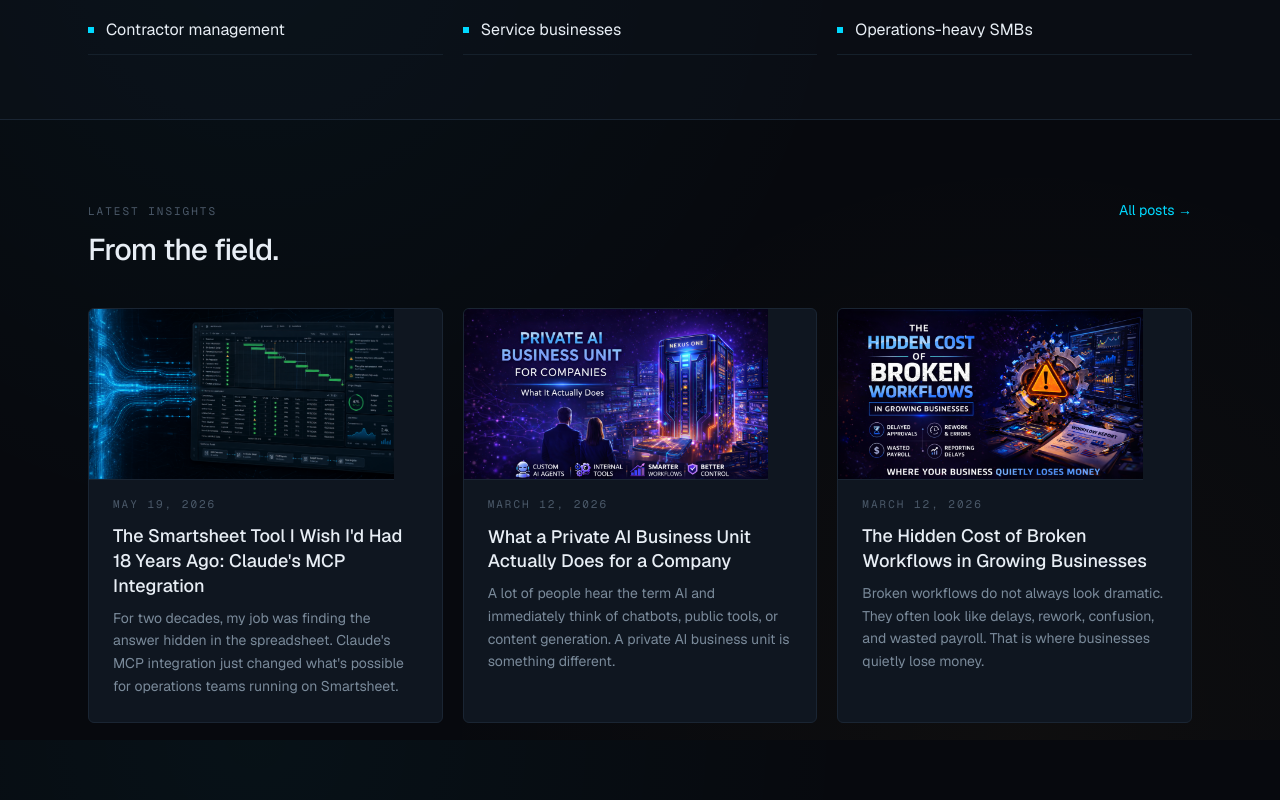
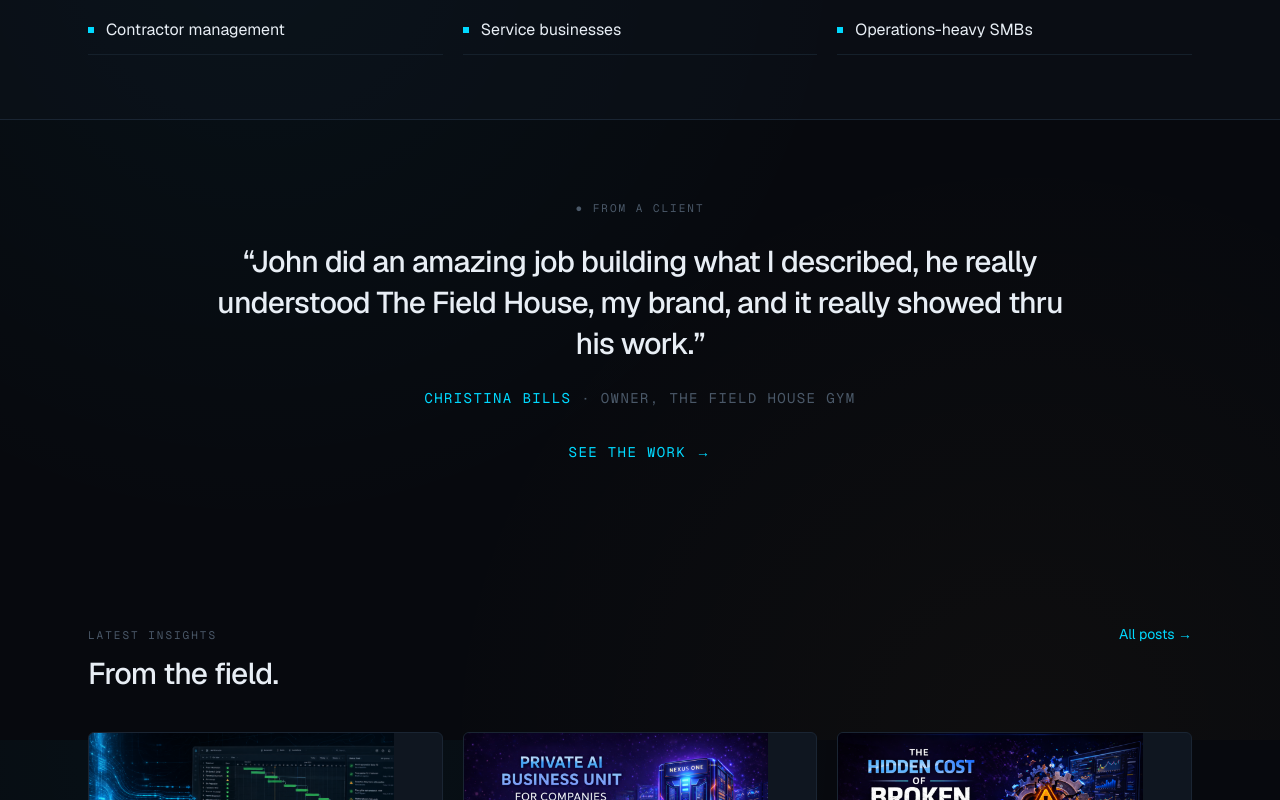
Before and after one commit to tomorrowstechaisolutions-gif/tomorrowstechai-site, a Next.js app: page / in a window 1280 px wide. Shown: the part 2460-3260 px from the top of the page. Built offline with nearby package versions, Linux system fonts and the light colour scheme.

Commit message:
Add Field House Gym + Christina's testimonial (on /work card + featured on homepage)

```diff
--- a/src/app/page.tsx
+++ b/src/app/page.tsx
@@ -118,6 +118,28 @@
             <IndustryItem name="Service businesses" />
             <IndustryItem name="Operations-heavy SMBs" />
           </div>
+        </div>
+      </section>
+
+      <section className="max-w-4xl mx-auto px-6 py-20">
+        <div className="eyebrow-muted mb-6 text-center">● From a client</div>
+        <blockquote className="text-center">
+          <p className="text-2xl md:text-3xl font-medium tracking-tight leading-snug text-[color:var(--color-text)] mb-6">
+            &ldquo;John did an amazing job building what I described, he really understood The Field House, my brand, and it really showed thru his work.&rdquo;
+          </p>
+          <footer className="text-sm font-mono uppercase tracking-widest text-[color:var(--color-text-muted)]">
+            <span className="text-[color:var(--color-cyan)]">Christina Bills</span>
+            {" · "}
+            Owner, The Field House Gym
+          </footer>
+        </blockquote>
+        <div className="mt-8 text-center">
+          <Link
+            href="/work"
+            className="text-sm text-[color:var(--color-cyan)] hover:underline font-mono uppercase tracking-widest"
+          >
+            See the work →
+          </Link>
         </div>
       </section>
 
--- a/src/app/work/page.tsx
+++ b/src/app/work/page.tsx
@@ -72,6 +72,10 @@
     tags: ["Client build", "Fitness", "Lead capture", "Harker Heights, TX"],
     href: "https://www.thefieldhousegym.com",
     hrefLabel: "Visit Field House",
+    testimonial:
+      "John did an amazing job building what I described, he really understood The Field House, my brand, and it really showed thru his work.",
+    testimonialAuthor: "Christina Bills",
+    testimonialRole: "Owner, The Field House Gym",
   },
   {
     slug: "mintline-wellness",
```
Also changed, not shown: 1 other file (tests, documents, lock files or other folders).
